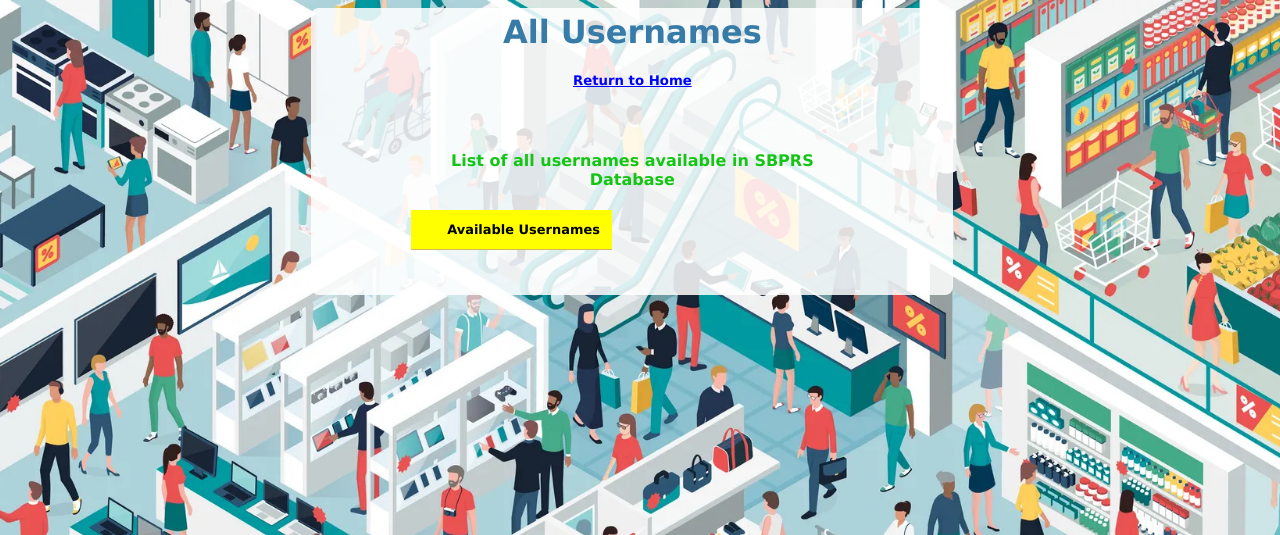
After one commit to sumitsahay68/SentimentBasedProductRecommendationSystem, a Flask app: page /allusernames in a window 1280 px wide. The commit adds this page. Shown: the top 535 px of the page. Run offline with Flask 2, Linux system fonts and the light colour scheme; lists and menus that the app fills with data are empty; parts of the project's set-up code (start-up, migrations or seed data) failed here and were passed over.

Commit message:
added all user list and finalized application

```diff
--- a/app.py
+++ b/app.py
@@ -42,6 +42,21 @@ def recommendProducts():
     # Rendering Template while passing the results
     return  render_template('index.html', productsTable = recommendations_table, titles=table_title)
 
+@app.route('/allusernames', methods=['GET'])
+def allUsernames():
+    # Reading usernames from source i.e. recommendation system
+    usernamesList = list(model.ProductRecommendationSystem.index)
+
+    # Converting List to a dataframe
+    usernamesDF = pd.DataFrame(usernamesList, columns=['Available Usernames'])
+
+    # Creating a HTML table using DataFrame
+    usernameTable = [usernamesDF.to_html(classes='usernames')]
+    # Defining Table title
+    table_title = ['NAN', 'List of all usernames available in SBPRS Database']
+
+    # Rendering the page
+    return render_template('allusernames.html', usernameTable = usernameTable, titles = table_title )
 
 
 # Starting Flask Application
--- a/static/style.css
+++ b/static/style.css
@@ -13,6 +13,7 @@ h2              { font-size: 1.2em; }
 h4              { color: rgb(21, 197, 21);}
 h3              { font-family: 'Segoe UI', Tahoma, Geneva, Verdana, sans-serif; color: darkslateblue;}
 a               { color: blue;}
+span            { text-align: center;}
 
 .header {
   background-color: rgba(255, 255, 255, 0.8);
@@ -91,17 +92,19 @@ table {
     margin-bottom: 40px;
     font-size: 0.9em;
     background-color: darkcyan;
-    color: rgb(248, 12, 12);
+    color: black;
     text-align: center;
 }
 
 
 td {
     background-color: whitesmoke;
+    color: black;
 }
 
 td:hover {
   background-color: rgb(101, 230, 16);
+  color: white;
 }
 
 th {
--- /dev/null
+++ b/templates/allusernames.html
@@ -0,0 +1,18 @@
+<!doctype html>
+<title>:: SBPRS - All Usernames ::</title>
+<link rel=stylesheet type=text/css href="../static/style.css">
+<body>
+  <div class="main">
+    <h1 style="text-align:center;">All Usernames</h1>
+    <h5 style="text-align:center;"><a href="{{url_for('home')}}">Return to Home</a></h3>
+    <!-- Displaying the Usernames -->
+    <br>
+    <div class="result">
+      {% for table in usernameTable %}
+        <h4>{{titles[loop.index]}}</h4>
+        {{ table|safe }}
+      {% endfor %}
+    </div>
+
+  </div>
+</body>
--- a/templates/index.html
+++ b/templates/index.html
@@ -12,10 +12,10 @@
   <div class="main">
     <form action="{{url_for('recommendProducts')}}" method="post">
       <label for="username">Enter Username</label><br>
-      <input type="text" class="textbox" name="username" placeholder="Enter Username"><br><br><br>
+      <input type="text" class="textbox" name="username" placeholder="Enter Username"><br><br>
       <input type="submit" class="submitbutton" value="Recommend Products">
       <br>
-      <a href="allusernames.html">Available Users</a>
+      <a href="{{url_for('allUsernames')}}" target="_blank">Available Users</a>
     </form>
     <!-- Displaying the Recommendations -->
     <br>
```
